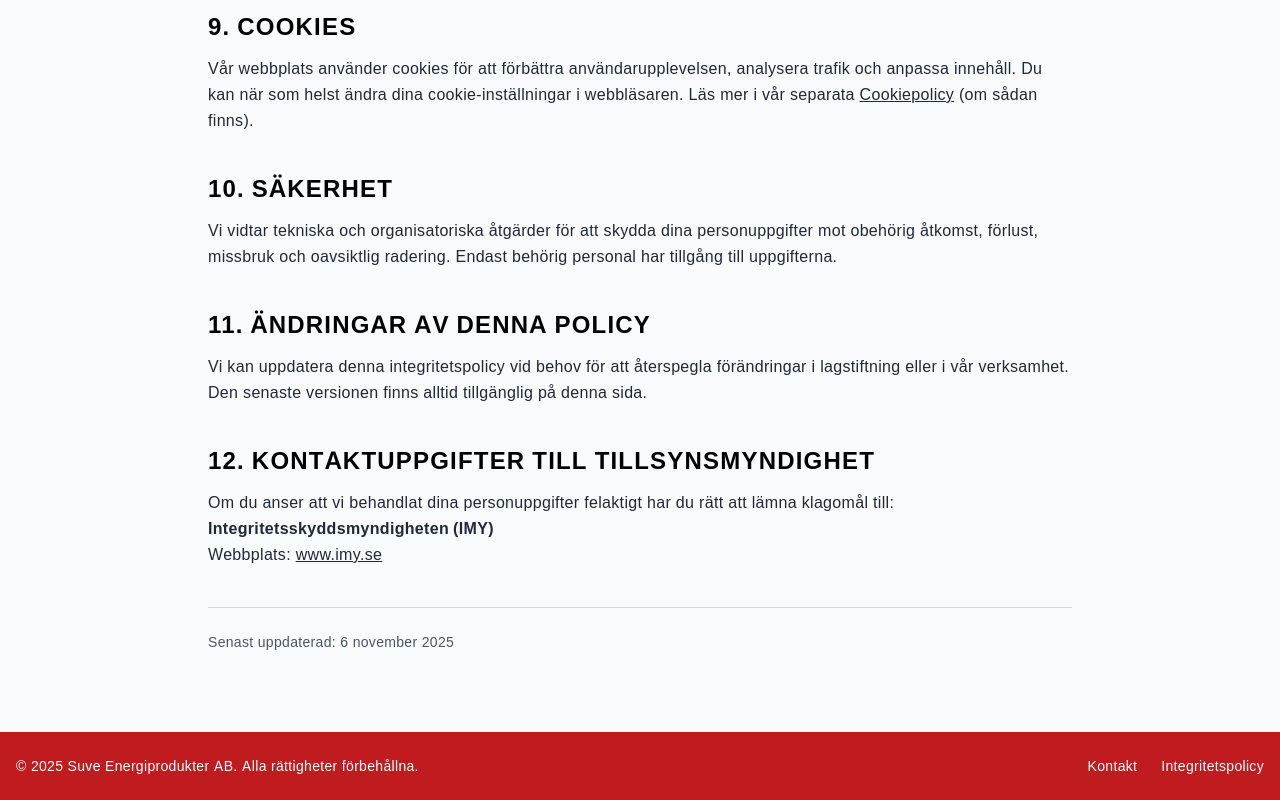
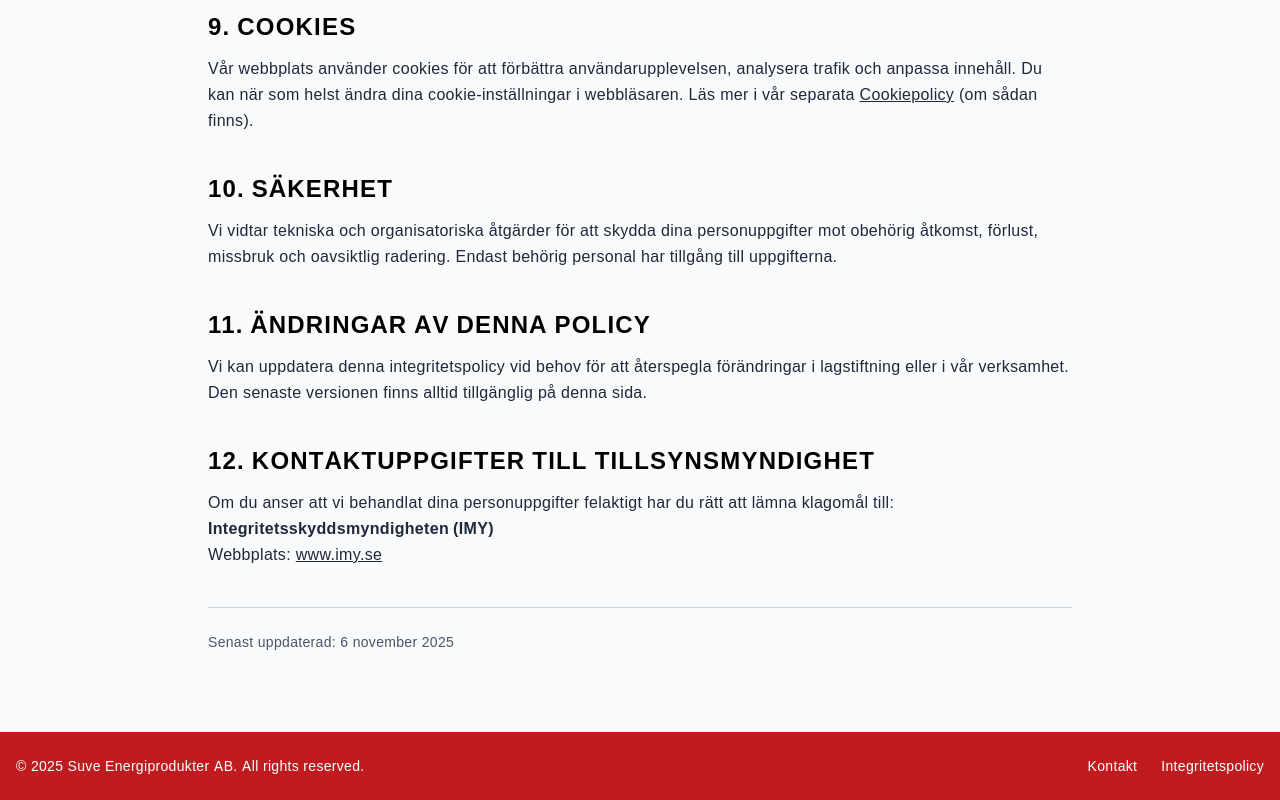
Before and after one commit to defastigheter/suve, a website: page integritetspolicy.html in a window 1280 px wide. Shown: the part 2095-2895 px from the top of the page. Drawn offline with Linux system fonts and the light colour scheme.

Commit message:
Uppdaterade hemsidan

```diff
--- a/integritetspolicy.html
+++ b/integritetspolicy.html
@@ -180,7 +180,7 @@
       <div class="container mx-auto flex flex-wrap items-center justify-between text-center md:text-left">
         <div class="w-full md:w-1/2 mb-4 md:mb-0">
           <p class="text-sm">
-            &copy; 2025 Suve Energiprodukter AB. Alla rättigheter förbehållna.
+            &copy; 2025 Suve Energiprodukter AB. All rights reserved.
           </p>
         </div>
         <div class="w-full md:w-1/2">
```
